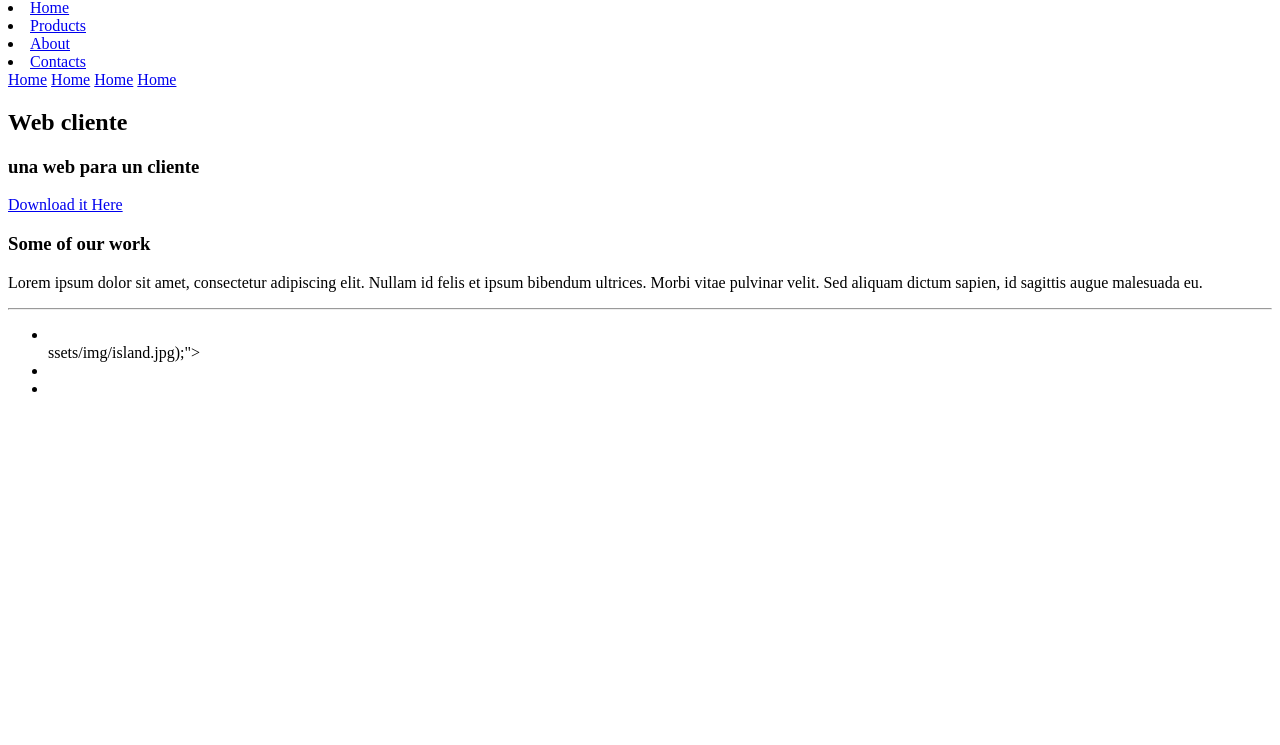
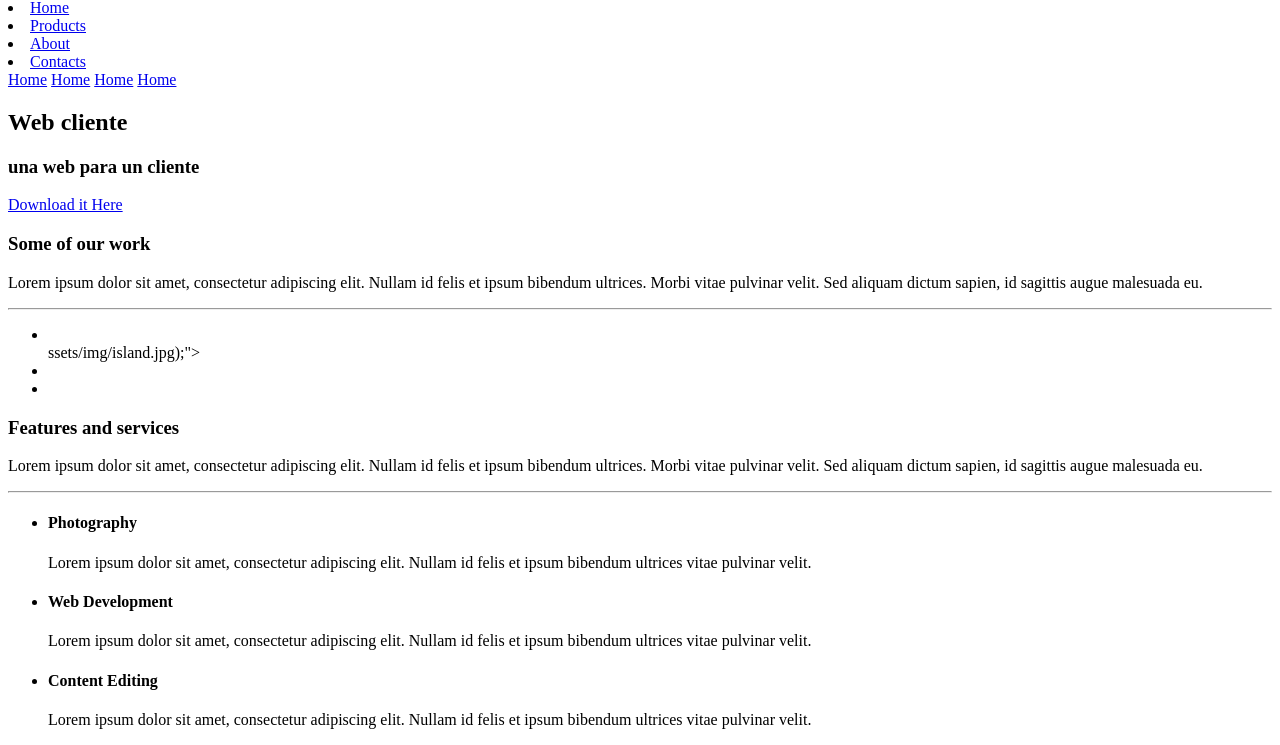
Before and after one commit to josecondori-ai/mi-pagina-web-de-ejemplo, a plain HTML site: page index.html in a window 1280 px wide. Shown: the part 68-813 px from the top of the page. Drawn offline with Linux system fonts and the light colour scheme.

Commit message:
mi segundo commit, he creado la seccion numero 2

```diff
--- a/index.html
+++ b/index.html
@@ -46,5 +46,29 @@
 
 	</section>
 
+    <section class="features">
+		<h3 class="title">Features and services</h3>
+		<p>Lorem ipsum dolor sit amet, consectetur adipiscing elit. Nullam id felis et ipsum bibendum ultrices. Morbi vitae pulvinar velit. Sed aliquam dictum sapien, id sagittis augue malesuada eu.</p>
+		<hr>
+
+		<ul class="grid">
+			<li>
+				<i class="fa fa-camera-retro"></i>
+				<h4>Photography</h4>
+				<p>Lorem ipsum dolor sit amet, consectetur adipiscing elit. Nullam id felis et ipsum bibendum ultrices vitae pulvinar velit.</p>
+			</li>
+			<li>
+				<i class="fa fa-cubes"></i>
+				<h4>Web Development</h4>
+				<p>Lorem ipsum dolor sit amet, consectetur adipiscing elit. Nullam id felis et ipsum bibendum ultrices vitae pulvinar velit.</p>
+			</li>
+			<li>
+				<i class="fa fa-newspaper-o"></i>
+				<h4>Content Editing</h4>
+				<p>Lorem ipsum dolor sit amet, consectetur adipiscing elit. Nullam id felis et ipsum bibendum ultrices vitae pulvinar velit.</p>
+			</li>
+		</div>
+	</section>
+
 </body>
 </html>
```
